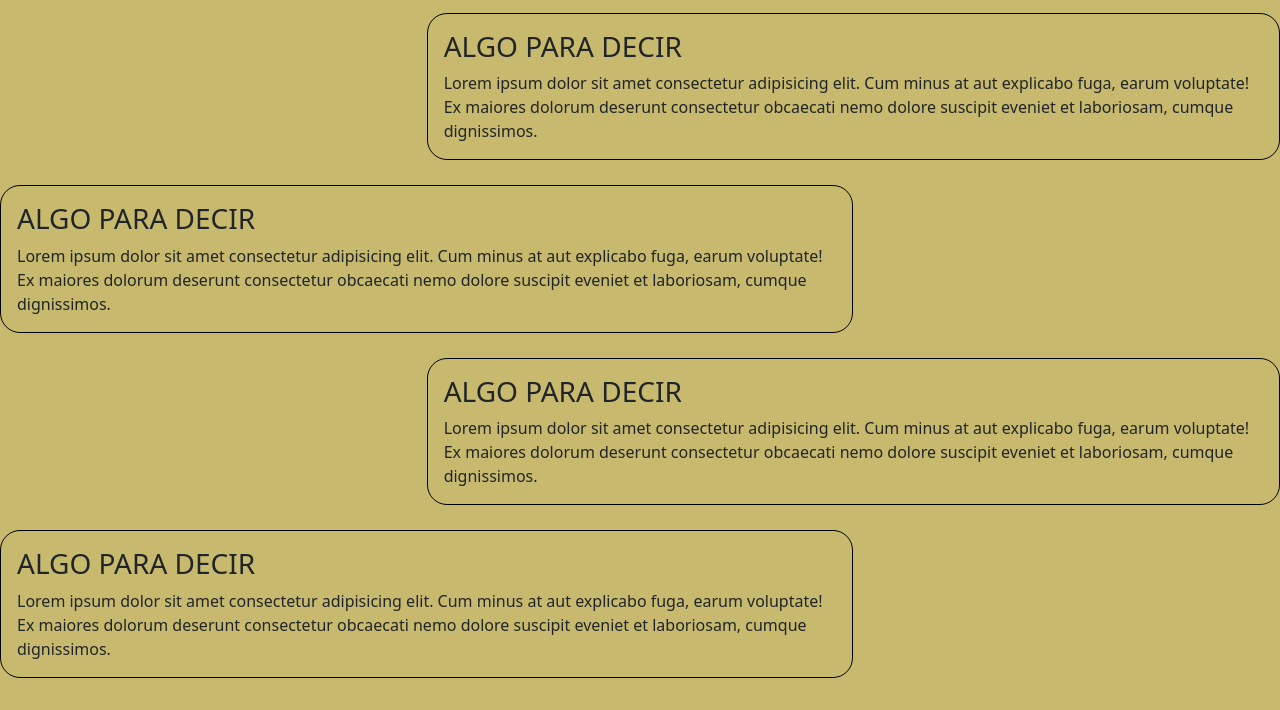
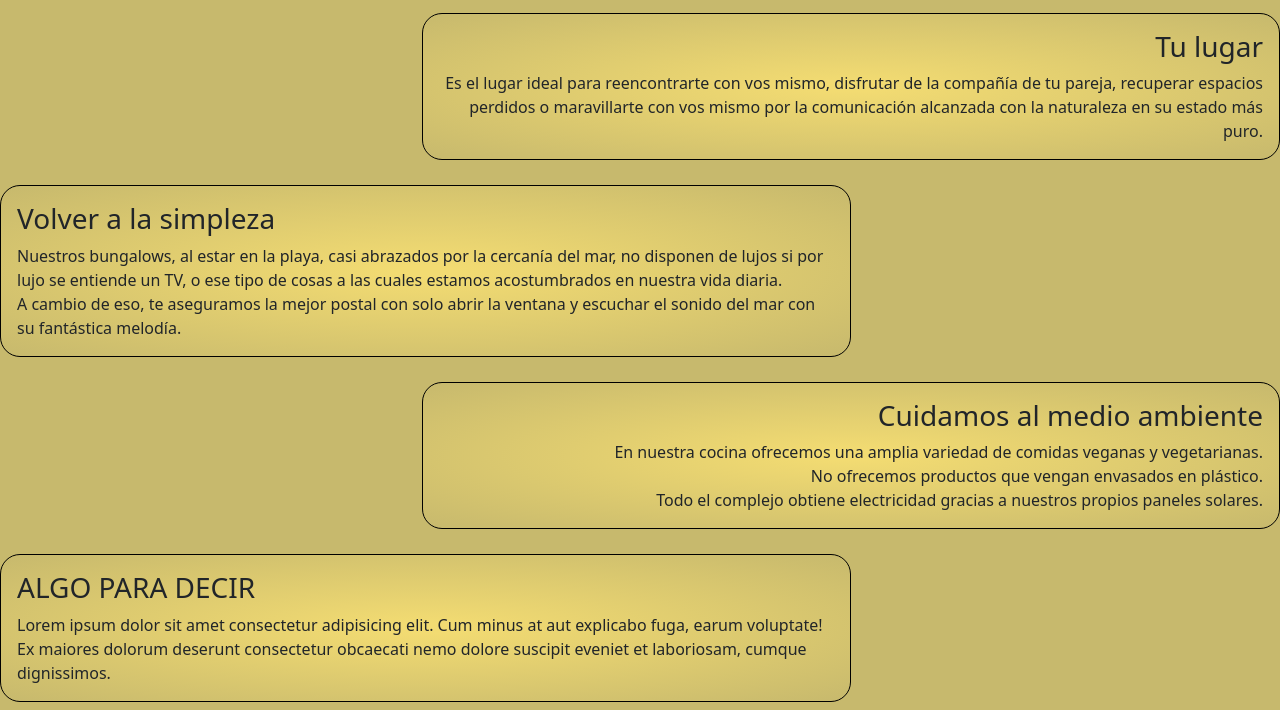
Before and after one commit to fdalia/mi_repositorio_coderhouse, a plain HTML site: page sobre-nosotros.html in a window 1280 px wide. Shown: the part 132-842 px from the top of the page. Drawn offline with nearby package versions, Linux system fonts and the light colour scheme.

Commit message:
Hicimos algunas modificaciones

```diff
--- a/sobre-nosotros.html
+++ b/sobre-nosotros.html
@@ -6,7 +6,7 @@
         <meta charset="UTF-8">
         <meta http-equiv="X-UA-Compatible" content="IE=edge">
         <meta name="viewport" content="width=device-width, initial-scale=1.0">
-        <title>Inicio</title>
+        <title>Sobre nosotros</title>
         <link rel="icon" href="./imagenes/favicon.ico">
         <link href="https://cdn.jsdelivr.net/npm/bootstrap@5.1.3/dist/css/bootstrap.min.css" rel="stylesheet" integrity="sha384-1BmE4kWBq78iYhFldvKuhfTAU6auU8tT94WrHftjDbrCEXSU1oBoqyl2QvZ6jIW3" crossorigin="anonymous">
         <link rel="stylesheet" href="style.css">
@@ -34,16 +34,19 @@
 
             <div id="bloqueSobreNosotros">
                 <div id="bloqueSobreNosotros__1" class="p-3">
-                    <h3>ALGO PARA DECIR</h3>
-                    Lorem ipsum dolor sit amet consectetur adipisicing elit. Cum minus at aut explicabo fuga, earum voluptate! Ex maiores dolorum deserunt consectetur obcaecati nemo dolore suscipit eveniet et laboriosam, cumque dignissimos.
+                    <h3>Tu lugar</h3>
+                    Es el lugar ideal para reencontrarte con vos mismo, disfrutar de la compañía de tu pareja, recuperar espacios perdidos o maravillarte con vos mismo por la comunicación alcanzada con la naturaleza en su estado más puro.
                 </div>
                 <div id="bloqueSobreNosotros__2" class="p-3">
-                    <h3>ALGO PARA DECIR</h3>
-                    Lorem ipsum dolor sit amet consectetur adipisicing elit. Cum minus at aut explicabo fuga, earum voluptate! Ex maiores dolorum deserunt consectetur obcaecati nemo dolore suscipit eveniet et laboriosam, cumque dignissimos.
+                    <h3>Volver a la simpleza</h3>
+                    Nuestros bungalows, al estar en la playa, casi abrazados por la cercanía del mar, no disponen de lujos si por lujo se entiende un TV, o ese tipo de cosas a las cuales estamos acostumbrados en nuestra vida diaria. <br>
+                    A cambio de eso, te aseguramos la mejor postal con solo abrir la ventana y escuchar el sonido del mar con su fantástica melodía.
                 </div>
                 <div id="bloqueSobreNosotros__3" class="p-3">
-                    <h3>ALGO PARA DECIR</h3>
-                    Lorem ipsum dolor sit amet consectetur adipisicing elit. Cum minus at aut explicabo fuga, earum voluptate! Ex maiores dolorum deserunt consectetur obcaecati nemo dolore suscipit eveniet et laboriosam, cumque dignissimos.
+                    <h3>Cuidamos al medio ambiente</h3>
+                    En nuestra cocina ofrecemos una amplia variedad de comidas veganas y vegetarianas. <br>
+                    No ofrecemos productos que vengan envasados en plástico. <br>
+                    Todo el complejo obtiene electricidad gracias a nuestros propios paneles solares.
                 </div>
                 <div id="bloqueSobreNosotros__4" class="p-3">
                     <h3>ALGO PARA DECIR</h3>
--- a/style.css
+++ b/style.css
@@ -397,6 +397,7 @@ footer {
 
 #bloqueSobreNosotros__1 {
     grid-area: bloque1;
+    text-align: right;
 }
 
 #bloqueSobreNosotros__2 {
@@ -405,6 +406,7 @@ footer {
 
 #bloqueSobreNosotros__3 {
     grid-area: bloque3;
+    text-align: right;
 }
 
 #bloqueSobreNosotros__4 {
@@ -416,6 +418,7 @@ footer {
     border-radius: 20px;
     padding: 10px;
     margin: 10px 0px;
+    background-image: radial-gradient(#f2db72 5%, #c7b96d);
 }
 
 #bloqueSobreNosotros div h3 {
@@ -493,7 +496,6 @@ header nav ul li a:hover {
                                                 /* INDEX */
 .titular {
     width: 100%;
-    margin: 10px 10px 0px 10px;
 }
 
 #titular__titulo {
```
Also changed, not shown: actividades.html (+1 -1 lines), cabanas.html (+1 -1 lines), contacto.html (+1 -1 lines).
